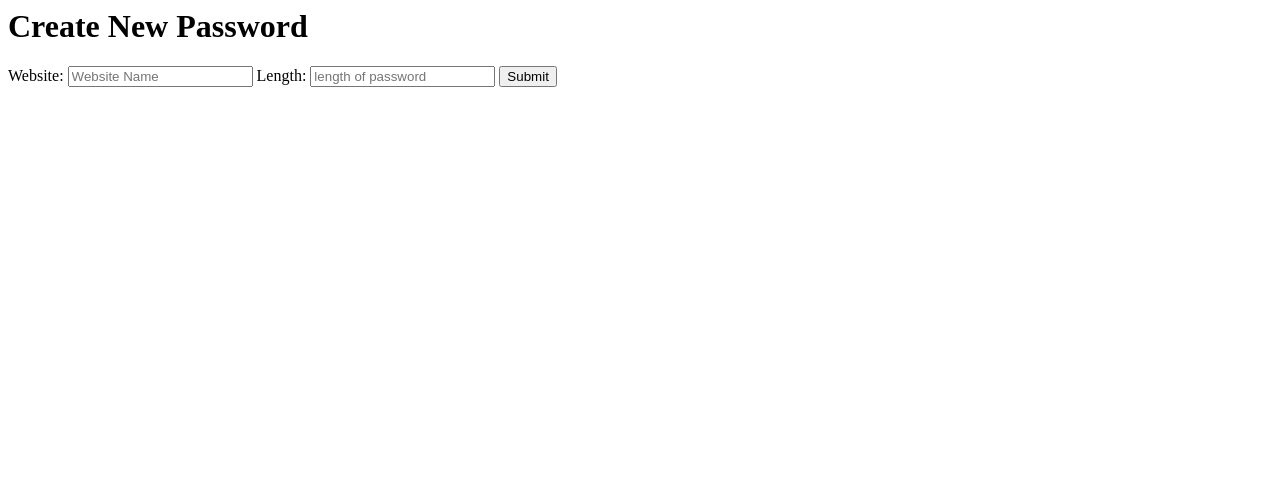
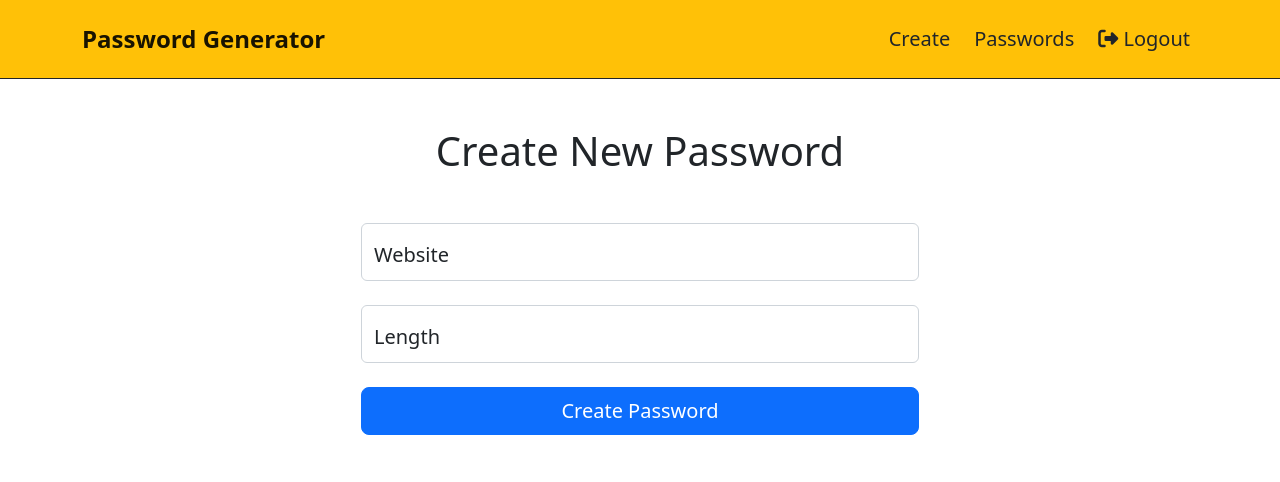
Before and after one commit to usmonbek-umarbekovich/masterpass, a Django app: page /create/ in a window 1280 px wide. Shown: the top 482 px of the page. Run offline with Django 4.2, Linux system fonts and the light colour scheme; some libraries are stand-ins or nearby versions.

Commit message:
styled create password page

```diff
--- a/password_generator/templates/password_generator/create.html
+++ b/password_generator/templates/password_generator/create.html
@@ -1,11 +1,39 @@
-<div>
-    <h1>Create New Password</h1>
+{% extends 'password_generator/base.html' %}
+
+<!-- Create password -->
+{% block app %}
+<div id="create_password" class="py-5 px-2">
+    <div class="container">
+        <div class="d-flex flex-column align-items-center col-6 mx-auto">
+            <h1 class="display-6 mb-5">Create New Password</h1>
+            <form
+                method="POST"
+                class="d-flex flex-column align-items-center w-100">
+                {% csrf_token %}
+                <div class="form-floating mb-4 w-100 fs-5">
+                    <input
+                        type="text"
+                        name="site"
+                        class="form-control fs-5"
+                        id="site"
+                        placeholder="example.com" />
+                    <label for="site">Website</label>
+                </div>
+                <div class="form-floating mb-4 w-100 fs-5">
+                    <input
+                        type="number"
+                        name="length"
+                        class="form-control fs-5"
+                        id="length"
+                        placeholder="999" />
+                    <label for="length">Length</label>
+                </div>
+                <input
+                    type="submit"
+                    class="btn btn-primary btn-lg w-100"
+                    value="Create Password" />
+            </form>
+        </div>
+    </div>
 </div>
-<div>
-    <form action="" method="POST">
-        {% csrf_token %}
-        Website: <input type="text" name="site" placeholder="Website Name">
-        Length: <input type="text" name="length" placeholder="length of password">
-        <input type="submit">
-    </form>
-</div>
+{% endblock app %}
```
